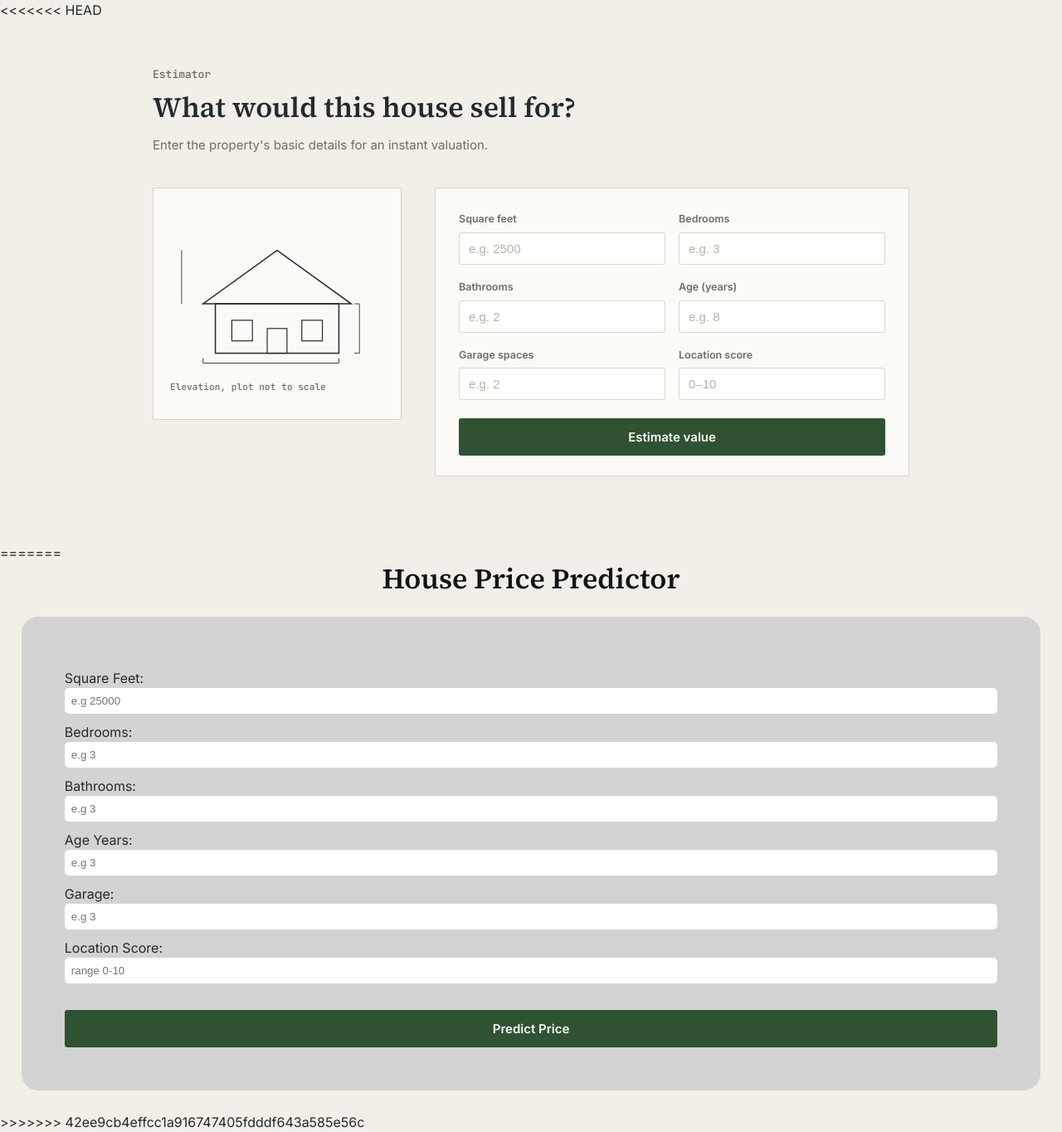
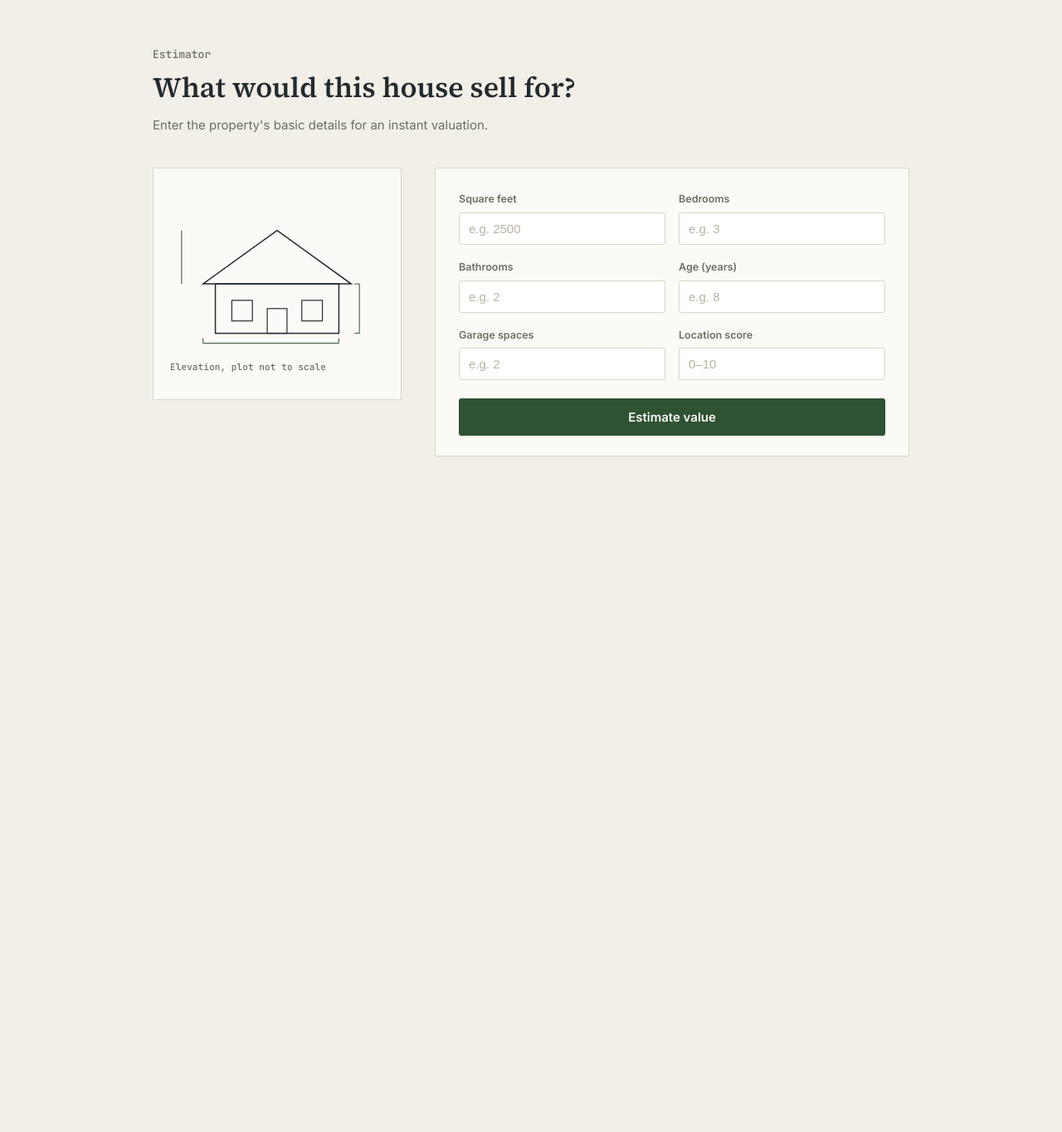
Before and after one commit to rodneybiwott0909/House-Price-Prediction_T, a Flask app: page / in a window 1280 px wide. Shown: the whole page at 83% size. After the commit the page ends 550 px from the top, so only its background shows below. Run offline with Flask 3, Linux system fonts and the light colour scheme; parts of the project's set-up code (start-up, migrations or seed data) failed here and were passed over.

Commit message:
Resolve merge conflict, keep redesigned template

```diff
--- a/templates/index.html
+++ b/templates/index.html
@@ -1,5 +1,4 @@
 <!DOCTYPE html>
-<<<<<<< HEAD
 <html lang="en">
 <head>
 <meta charset="UTF-8" />
@@ -325,148 +324,3 @@
 </script>
 </body>
 </html>
-=======
-<html>
-    <head>
-        <title>House Price Predictor</title>
-        <style>
-
-
-            .predictionForm{
-                background-color: lightgray;
-                padding: 4%;
-                margin: 2%;
-                border-radius: 20px;
-            }
-
-            .header{
-                text-align: center;
-                color: rgb(18, 18, 24);
-            }
-
-            .model-feature{
-                margin: 10px 0;
-            }
-
-            input{
-
-                display: block;
-                width: 100%;
-                padding: 8px;
-                border-radius: 5px;
-                border: none;
-            }
-
-            button{
-                padding: 5px;
-                border-radius: 5px;
-                background-color: blue;
-                color: lightgray;
-                border: none;
-                font-size: 20px;
-            }
-
-            .error{
-                background-color: red;
-                color: white;
-                padding: 2% 4%;
-                margin: 2%;
-                border-radius: 20px;
-            }
-            .success{
-                background-color: green;
-                color: white;
-                padding: 2% 4%;
-                margin: 2%;
-                border-radius: 20px;
-            }
-
-        </style>
-    </head>
-    <body>
-        <div>
-            <h1 class="header">House Price Predictor</h1>
-
-            <form class="predictionForm" id="predictionForm">
-                <div class="model-feature">
-                    <label for="square_feet">Square Feet:</label>
-                    <input type="number" id="square_feet" name="square_feet" placeholder="e.g 25000">
-                </div>
-                <div class="model-feature">
-                    <label for="bedrooms">Bedrooms:</label>
-                    <input type="number" id="bedrooms" name="bedrooms" placeholder="e.g 3">
-                </div>
-                <div class="model-feature">
-                    <label for="bathrooms">Bathrooms:</label>
-                    <input type="number" id="bathrooms" name="bathrooms" placeholder="e.g 3">
-                </div>
-                <div class="model-feature">
-                    <label for="age_years">Age Years:</label>
-                    <input type="number" id="age_years" name="age_years" placeholder="e.g 3">
-                </div>
-                <div class="model-feature">
-                    <label for="garage">Garage:</label>
-                    <input type="number" id="garage" name="garage" placeholder="e.g 3">
-                </div>
-                <div class="model-feature">
-                    <label for="location_score">Location Score:</label>
-                    <input type="number" id="location_score" name="location_score" placeholder="range 0-10">
-                </div>
-
-                <button type="submit">Predict Price</button>
-            </form>
-
-            <div  id="result"></div>
-
-        </div>
-
-
-        <script>
-            document.getElementById('predictionForm').addEventListener('submit', async (e) => {
-                e.preventDefault();
-
-                const formData = new FormData(e.target);
-                const data = {};
-
-                formData.forEach((value, key) => {
-                    data[key] = parseFloat(value);
-                } );
-
-                try{
-                    const response = await fetch('/predict', {
-                        method: 'POST',
-                        headers: {
-                            'Content-Type': 'application/json',
-                        },
-                        body: JSON.stringify(data)
-                    });
-
-                    const result = await response.json();
-                    const resultDiv = document.getElementById('result');
-
-                    if (result.success){
-                        resultDiv.className = 'success';
-                        resultDiv.innerHTML = `
-                        <strong> Prediction Successful! </strong>
-                        <div class ="price-result"> ${result.predicted_price_formatted}</div>
-                        `;
-                    } else{
-                        resultDiv.className = 'error';
-                         resultDiv.innerHTML = `<strong">Error: ${result.error}</strong>`;
-
-                    }
-
-                    resultDiv.style.display = 'block'
-                } catch (error) {
-                    const resultDiv = document.getElementById('result')
-                    resultDiv.className = 'error';
-                    resultDiv.innerHTML = `<strong>Error: ${error.message}</strong>`;
-                    resultDiv.style.display = 'block'
-
-                }
-
-            })
-        </script>
-    </body>
-</html>
->>>>>>> 42ee9cb4effcc1a916747405fdddf643a585e56c
```
